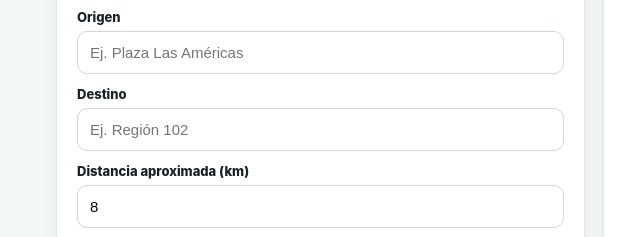
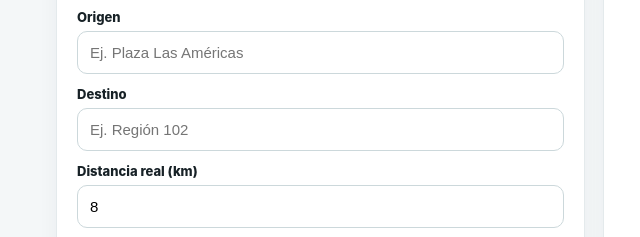
Before and after one commit to ernestoalejandrorivero87-design/FLETYA, a plain HTML site: page index.html in a window 1280 px wide. Shown: the part 1303-1540 px from the top of the page, 46-686 px from the left. Drawn offline with nearby package versions, Linux system fonts and the light colour scheme.

Commit message:
Update index.html

```diff
--- a/index.html
+++ b/index.html
@@ -90,7 +90,7 @@ table{width:100%;border-collapse:collapse;font-size:13px;min-width:900px}
 <label>Nombre</label><input id="cname" placeholder="Tu nombre">
 <label>Origen</label><input id="origin" placeholder="Ej. Plaza Las Américas">
 <label>Destino</label><input id="dest" placeholder="Ej. Región 102">
-<label>Distancia aproximada (km)</label><input id="km" type="number" value="8" min="1" oninput="quote()">
+<label>Distancia real (km)</label><input id="km" type="number" value="8" min="1" oninput="quote()">
 <label>Vehículo</label><select id="vehicle" onchange="quote()"><option value="pickup">Pickup / Estaquita</option><option value="camioneta">Camioneta</option><option value="camion">Camión</option></select>
 <label>Ayudantes</label><select id="helpers" onchange="quote()"><option value="0">Sin ayudante</option><option value="1">1 ayudante</option><option value="2">2 ayudantes</option></select>
 <label>Servicio</label><select id="service"><option>Mudanza</option><option>Flete de muebles</option><option>Materiales</option><option>Paquetería</option></select>
```
